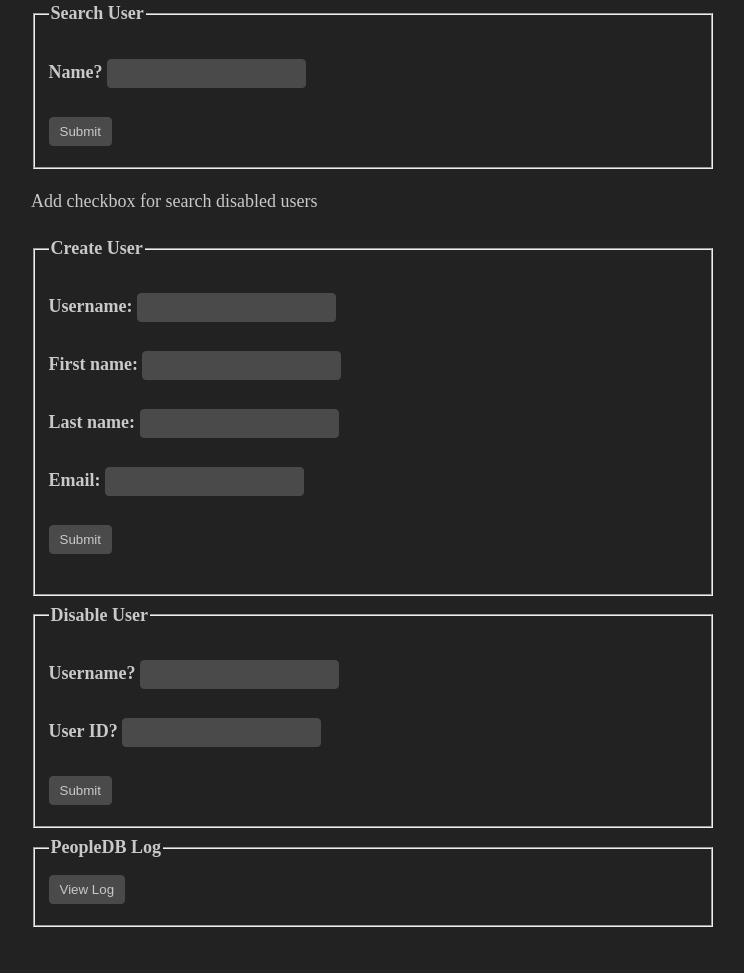
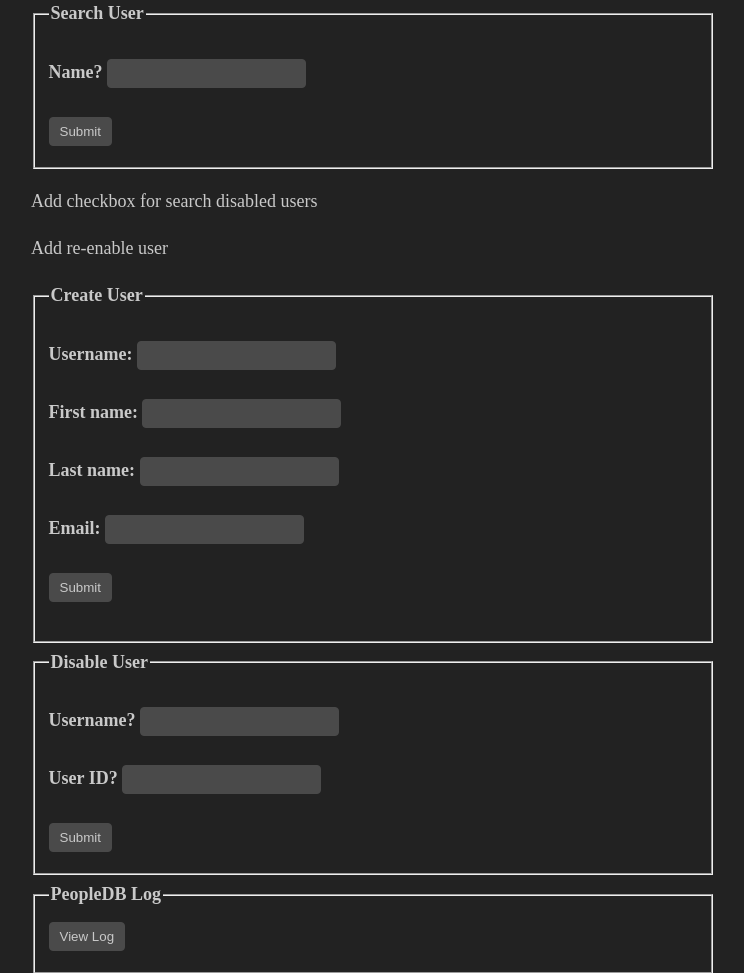
Before and after one commit to ssebs/PeopleDB, a PHP site: page / in a window 1280 px wide. Shown: the part 164-1137 px from the top of the page, without its empty margins (267-1011 px from the left). Before the commit the page ends 1091 px from the top, so only its background shows below. Run offline with PHP 8.4, Linux system fonts and the light colour scheme.

```diff
--- a/index.php
+++ b/index.php
@@ -29,6 +29,7 @@ h1 {
 		</fieldset>
 	</form>
 	<p>Add checkbox for search disabled users</p>
+	<p>Add re-enable user</p>
 	<form action="create.php" method="post">
 		<fieldset>
 			<legend>Create User</legend>
```
Also changed, not shown: 3 other files.
